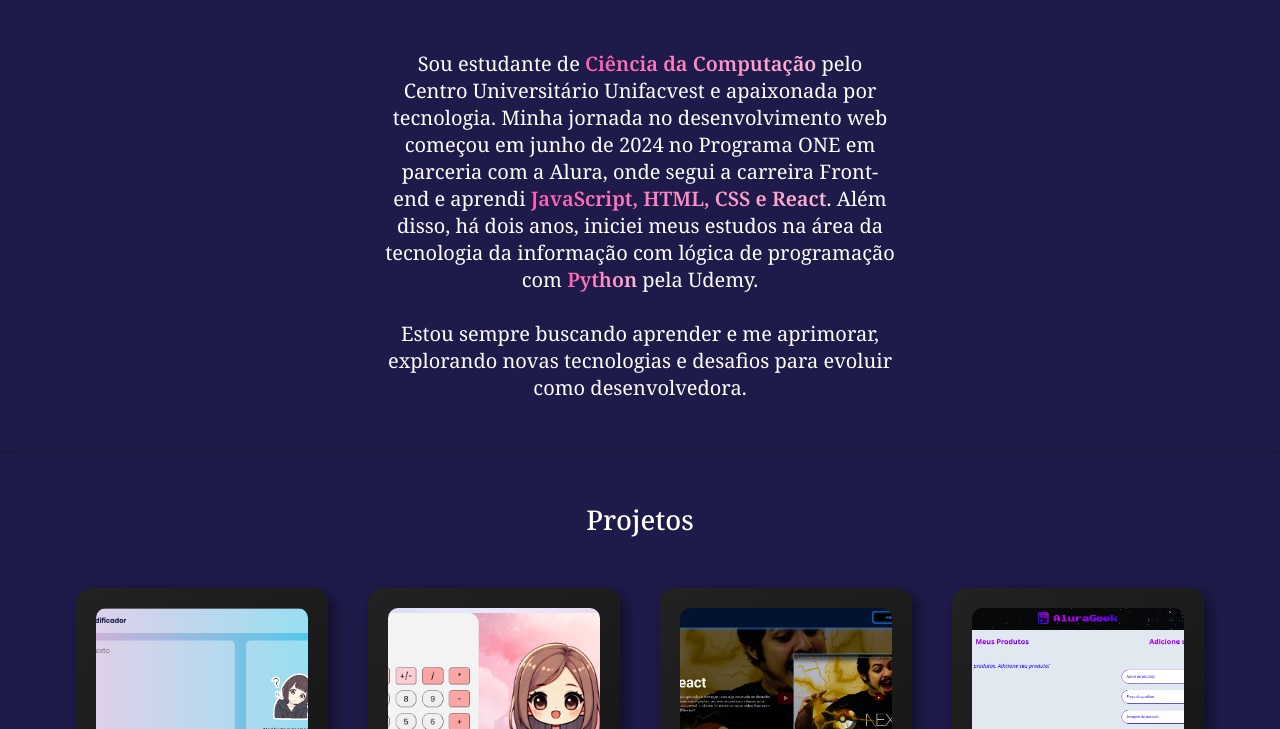
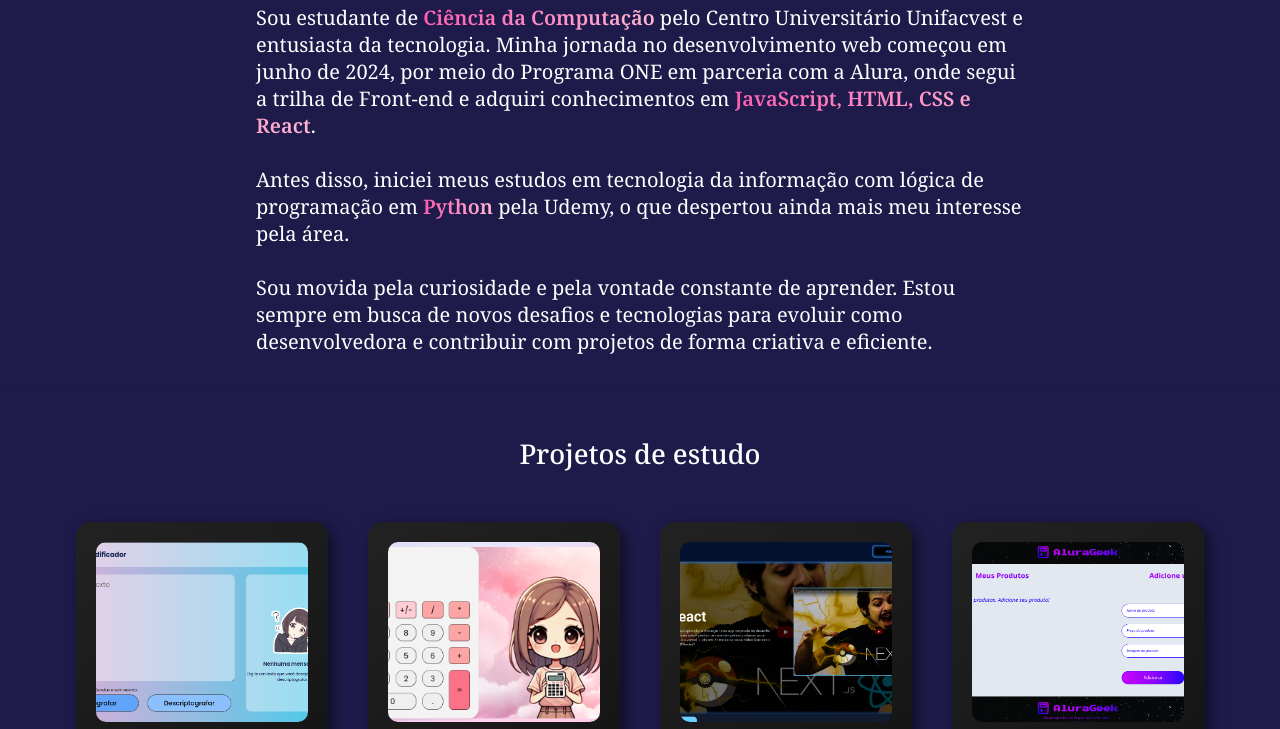
Before and after one commit to ceciliahorta/Portfolio, a plain HTML site: page index.html in a window 1280 px wide. Shown: the part 746-1475 px from the top of the page. Drawn offline with Linux system fonts and the light colour scheme.

Commit message:
Alterações

```diff
--- a/index.html
+++ b/index.html
@@ -24,7 +24,9 @@
     <section class="main" id="home">
         <div class="container_main">
             <h1 class="title">Olá, eu sou<br><strong>Maria Cecília Vandam</strong></h1>
+
             <h2 class="subtitle">Desenvolvedora <strong><span id="typing"></span></strong></h2>
+
             <div class="buttons">
                 <a class="button" target="_blank" href="https://github.com/MCyssa">
                     <img class="icon" src="./img/github.png" alt="Ícone do github">
@@ -47,29 +49,32 @@
         <img class="image" src="./img/chibi.png" alt="">
     </section>
 
+
     <section class="sobre_mim" id="sobre_mim">
-        <h2 class="title">Sobre Mim</h2>
+        <h2 class="title-sobre">Sobre Mim</h2>
         <p id="paragrafo">
-            Sou estudante de <strong>Ciência da Computação</strong> pelo Centro Universitário Unifacvest e apaixonada
-            por
-            tecnologia. Minha jornada no desenvolvimento web começou em junho de 2024 no Programa ONE em parceria com a
-            Alura, onde segui a carreira Front-end e aprendi
-            <strong>JavaScript, HTML, CSS e React</strong>. Além disso, há dois anos, iniciei meus estudos na área da
-            tecnologia da informação com lógica de programação com <strong>Python</strong> pela Udemy.
-            <br><br>
-            Estou sempre buscando aprender e me aprimorar, explorando novas tecnologias e desafios para evoluir como
-            desenvolvedora.
+            Sou estudante de <strong>Ciência da Computação</strong> pelo Centro Universitário Unifacvest e entusiasta da
+            tecnologia.
+            Minha jornada no desenvolvimento web começou em junho de 2024, por meio do Programa ONE em parceria com a
+            Alura, onde segui a trilha de Front-end e adquiri conhecimentos em <strong>JavaScript, HTML, CSS e
+                React</strong>. <br><br>
+            Antes disso, iniciei meus estudos em tecnologia da informação com lógica de programação em
+            <strong>Python</strong> pela
+            Udemy, o que despertou ainda mais meu interesse pela área. <br><br>
+            Sou movida pela curiosidade e pela vontade constante de aprender. Estou sempre em busca de novos desafios e
+            tecnologias para evoluir como desenvolvedora e contribuir com projetos de forma criativa e eficiente.
         </p>
     </section>
 
 
     <section class="projetos" id="projetos">
-        <h2 class="title">Projetos</h2>
+        <h2 class="title">Projetos de estudo</h2>
         <div class="container_projetos">
             <div class="projeto">
                 <img class="print" src="./img/projeto1.png" alt="Print do projeto de decodificar textos">
                 <p><strong>Decodificador de textos</strong><br>Tecnologias: HTML, CSS e JavaScript</p>
-                <a class="link" target="_blank" href="https://mcyssa.github.io/Decodificador-de-Texto_Desafio-ALURA-2024-/">Visualizar</a>
+                <a class="link" target="_blank"
+                    href="https://mcyssa.github.io/Decodificador-de-Texto_Desafio-ALURA-2024-/">Visualizar</a>
             </div>
             <div class="projeto">
                 <img class="print" src="./img/projeto2.png" alt="Print do projeto de uma calculadora">
--- a/styles.css
+++ b/styles.css
@@ -87,6 +87,7 @@ nav ul li a:hover::after {
     display: flex;
     flex-direction: column;
     width: 65%;
+    gap: 10px;
 }
 
 .title {
@@ -94,9 +95,23 @@ nav ul li a:hover::after {
     font-size: 1.7rem;
 }
 
+.title-sobre {
+    text-align: center;
+}
+
 .subtitle {
     font-size: 1.6rem;
     font-weight: 300;
+}
+
+.sobre_mim {
+    display: flex;
+    flex-direction: column;
+    color: #fff;
+    font-size: 20px;
+    gap: 20px;
+    padding: 30px 20%;
+    box-shadow: 0 4px 6px -1px rgb(0 0 0 / 0.1), 0 2px 4px -2px rgb(0 0 0 / 0.1);
 }
 
 strong {
@@ -146,16 +161,12 @@ strong {
     height: 25px;
 }
 /* Seções */
-.sobre_mim, .projetos {
+.projetos {
     display: flex;
     flex-direction: column;
-    align-items: center;
-    justify-content: center;
     color: #fff;
     font-size: 20px;
-    gap: 50px;
-    padding: 50px 30%;
-    text-align: center;
+    gap: 20px;
     box-shadow: 0 4px 6px -1px rgb(0 0 0 / 0.1), 0 2px 4px -2px rgb(0 0 0 / 0.1);
 }
 
```
